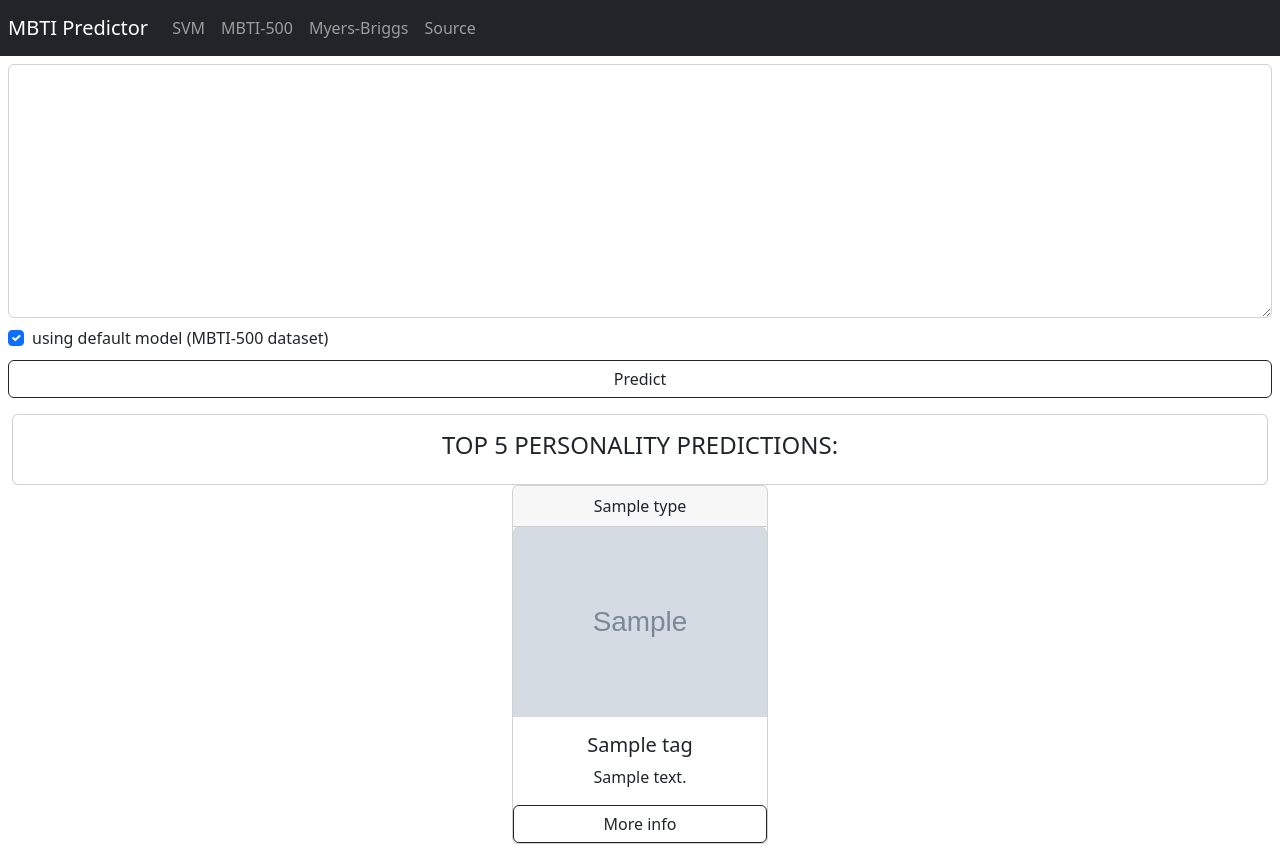
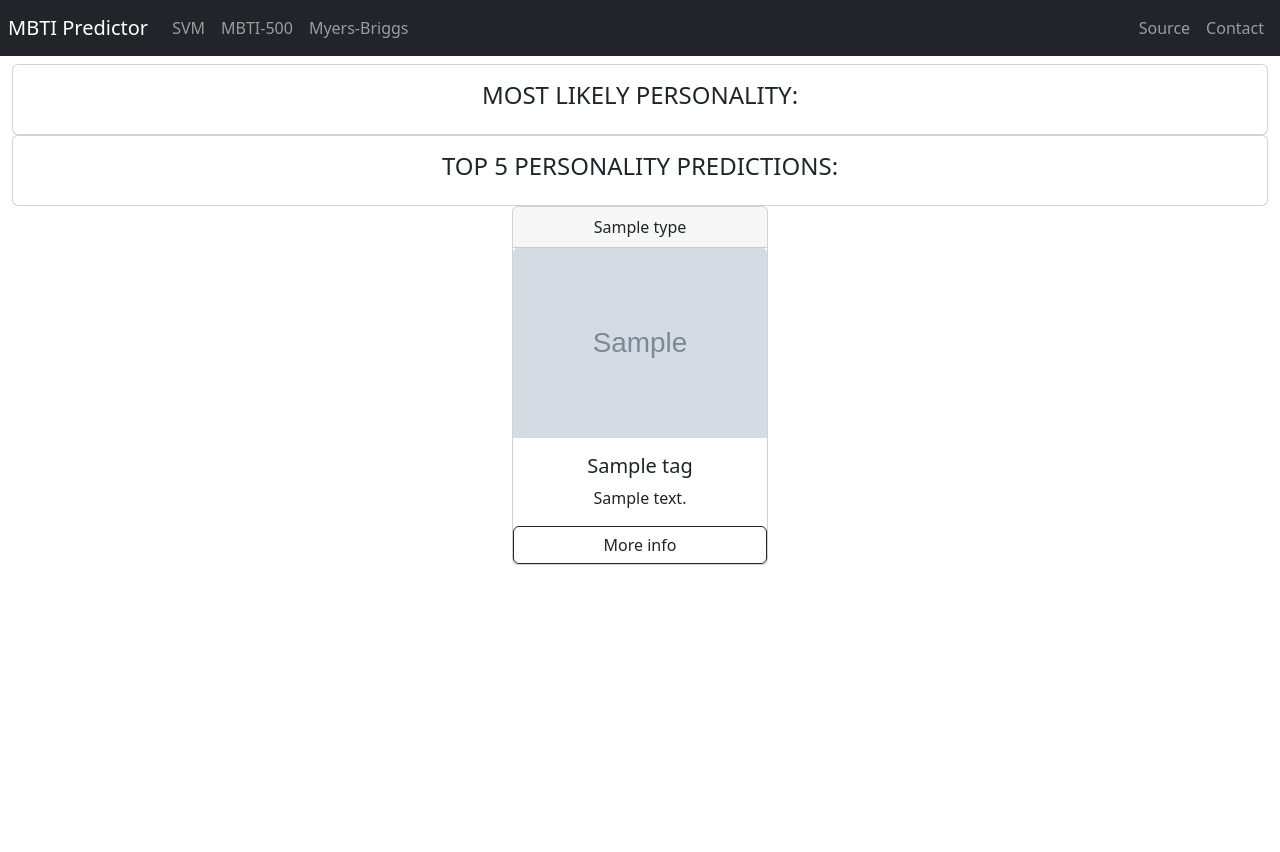
Before and after one commit to Proto007/MBTI-predictor, a Django app: template mbti_predictor/templates/homepage.html in a window 1280 px wide. After the commit the page ends 565 px from the top, so only its background shows below. Run offline with Django 4.2, Linux system fonts and the light colour scheme; the template is opened without the code that fills it: most values are stand-ins (such as "Sample title", 1, 10 or a date in 2020); grey boxes marked "Sample" are stand-in pictures; some libraries are stand-ins or nearby versions.

Commit message:
feat: navbar toggle and hide form on submit

```diff
--- a/mbti_predictor/templates/homepage.html
+++ b/mbti_predictor/templates/homepage.html
@@ -1,17 +1,19 @@
 <!DOCTYPE html>
-<html>
+<html style="scroll-behavior: smooth;">
     <head>
         <title>MBTI-predictor</title>
         <meta name="viewport" content="width=device-width, initial-scale=1, maximum-scale=1, user-scalable=no">
+        <script src="https://code.jquery.com/jquery-2.1.3.min.js"></script>
+        <script src="https://cdn.jsdelivr.net/npm/bootstrap@5.2.3/dist/js/bootstrap.min.js" integrity="sha384-cuYeSxntonz0PPNlHhBs68uyIAVpIIOZZ5JqeqvYYIcEL727kskC66kF92t6Xl2V" crossorigin="anonymous"></script>
         <link rel="stylesheet" href="https://cdn.jsdelivr.net/npm/bootstrap@5.2.3/dist/css/bootstrap.min.css" integrity="sha384-rbsA2VBKQhggwzxH7pPCaAqO46MgnOM80zW1RWuH61DGLwZJEdK2Kadq2F9CUG65" crossorigin="anonymous">
     </head>
     <nav class="navbar navbar-expand-lg navbar-dark bg-dark p-2">
         <a class="navbar-brand" href=".">MBTI Predictor</a>
-        <button class="navbar-toggler" type="button" data-toggle="collapse" data-target="#navbarColor01" aria-controls="navbarColor01" aria-expanded="false" aria-label="Toggle navigation">
+        <button class="navbar-toggler" type="button" data-bs-toggle="collapse" data-bs-target="#navbarColor01" aria-controls="navbarColor01" aria-expanded="false" aria-label="Toggle navigation">
             <span class="navbar-toggler-icon"></span>
         </button>
         <div class="collapse navbar-collapse" id="navbarColor01">
-            <ul class="navbar-nav mr-auto">
+            <ul class="navbar-nav me-auto">
                 <li class="nav-item">
                     <a class="nav-link" href="https://en.wikipedia.org/wiki/Support_vector_machine"  target="_blank">SVM<span class="sr-only"></span></a>
                 </li>
@@ -21,29 +23,25 @@
                 <li class="nav-item">
                     <a class="nav-link" href="https://en.wikipedia.org/wiki/Myers%E2%80%93Briggs_Type_Indicator" target="_blank">Myers-Briggs</a>
                 </li>
+            </ul>
+            <ul class="navbar-nav">
                 <li class="nav-item">
                     <a class="nav-link" href="https://github.com/Proto007/MBTI-predictor" target="_blank">Source</a>
+                </li>
+                <li class="nav-item">
+                    <a class="nav-link" href="https://www.linkedin.com/in/sadab-hafiz/" target="_blank">Contact</a>
                 </li>
             </ul>
         </div>
     </nav>
-    <form method="post">
-        <div class="form-group p-2">
-            <textarea class="form-control" name="query_text" rows="10" required></textarea>
-        </div>
-        <div class="form-check">
-            <label class="form-check-label px-2">
-                <input type="checkbox" class="form-check-input" name="using_default" checked>
-                using default model (MBTI-500 dataset)
-            </label>
-        </div>
-        <div class="d-grid gap-2 p-2">
-            <button type="submit" href="#top" class="btn btn-outline-dark">Predict</button>
-        </div>
-    </form>
     <div id="top">
     {% if prediction %}
         <div class="container-fluid py-2">
+            <div class="card text-center">
+                <div class="card-body">
+                    <h4 class="card-title">MOST LIKELY PERSONALITY:</h4>
+                </div>
+            </div>
             <div class="card text-center">
                 <div class="card-body">
                     <h4 class="card-title">TOP 5 PERSONALITY PREDICTIONS:</h4>
@@ -66,6 +64,23 @@
                 {% endfor %}
             </div>
         </div>
+    {% else %}
+        <form method="post">
+            <div class="form-group p-2">
+                <textarea class="form-control" name="query_text" rows="10" required></textarea>
+            </div>
+            <div class="form-check">
+                <label class="form-check-label px-2">
+                    <input type="checkbox" class="form-check-input" name="using_default" checked>
+                    using default model (MBTI-500 dataset)
+                </label>
+            </div>
+            <div class="d-grid gap-2 p-2">
+                <button type="submit" class="btn btn-outline-dark">
+                    Predict
+                </button>
+            </div>
+        </form>
     {% endif %}
     </div>
 </html>
```
